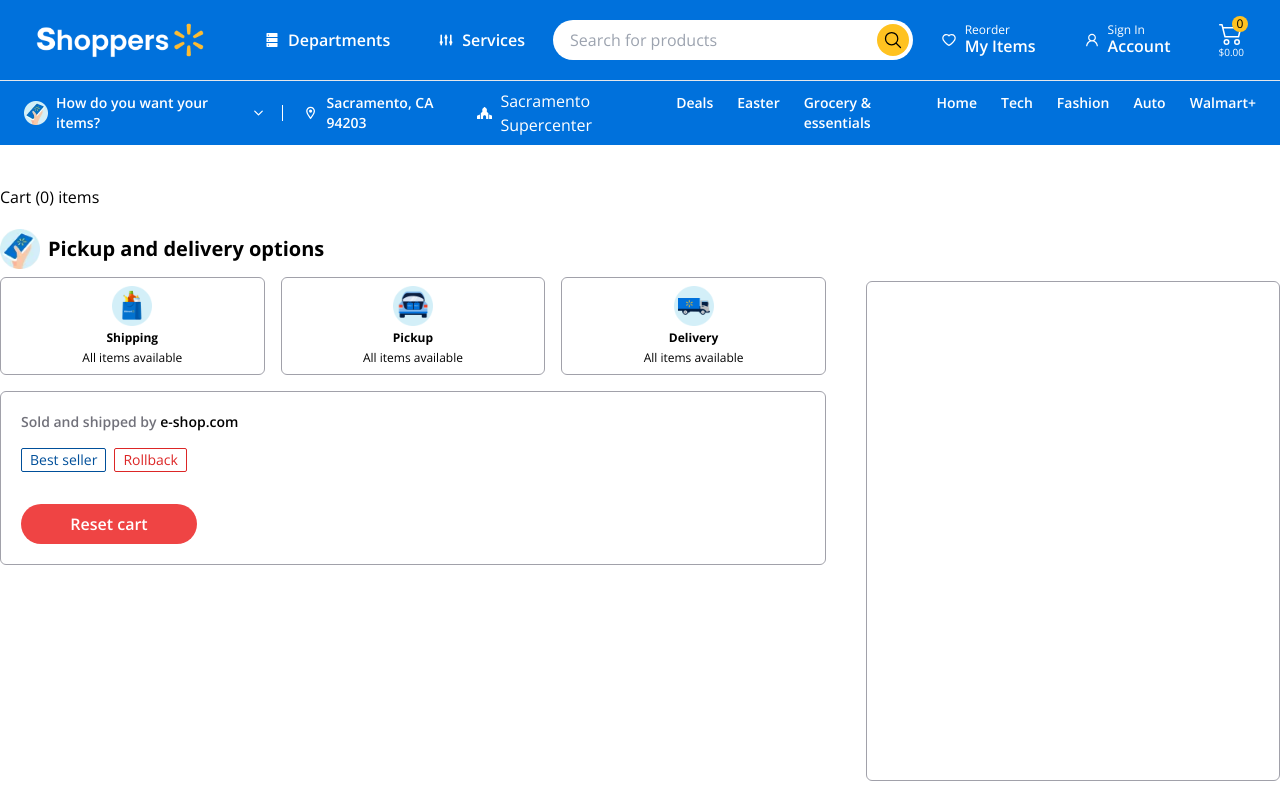
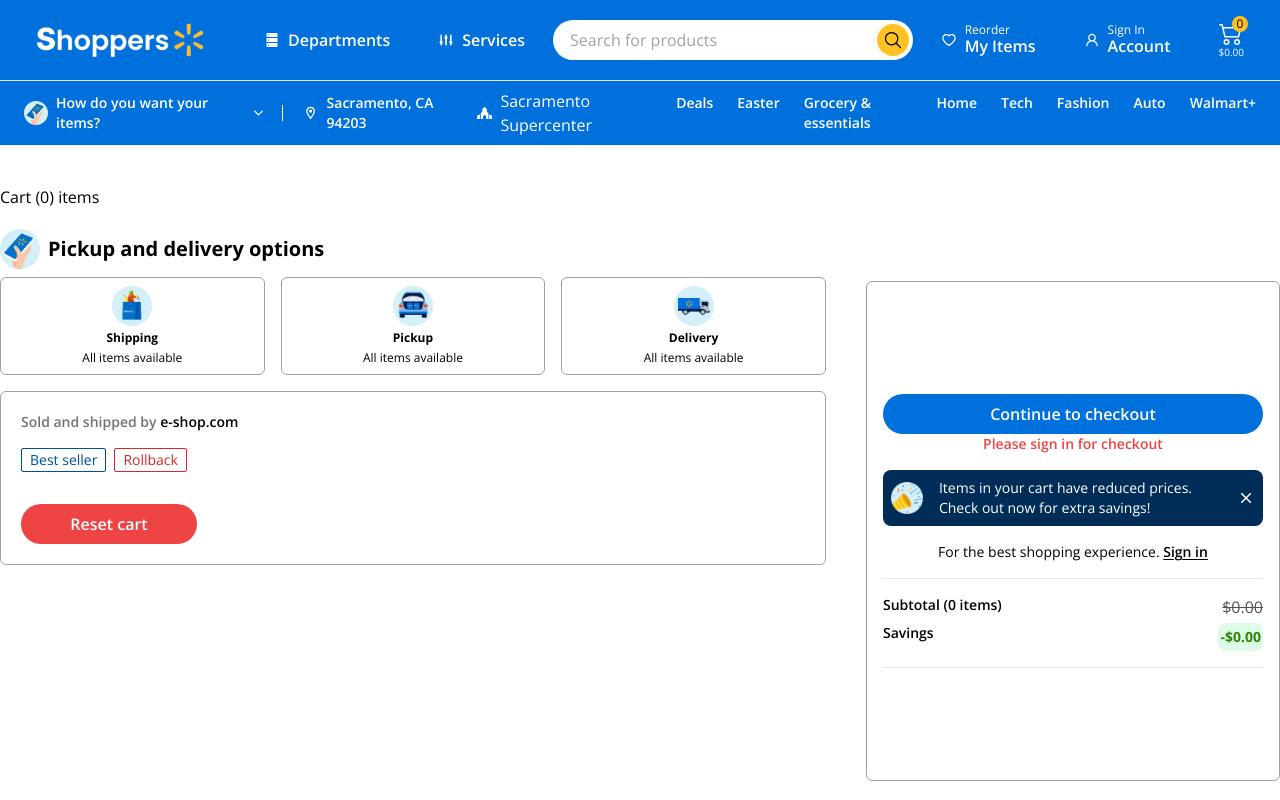
Before and after one commit to Shahriar-Turag/e-shop, a Next.js app: page /cart in a window 1280 px wide. Shown: the top 800 px of the page. Built offline with nearby package versions, Linux system fonts and the light colour scheme.

Commit message:
add more functionalities to cart page

```diff
--- a/components/CartPage.tsx
+++ b/components/CartPage.tsx
@@ -1,4 +1,4 @@
-import React from 'react';
+import React, { useEffect, useState } from 'react';
 import { useSelector, useDispatch } from 'react-redux';
 import {
 	emptyCart,
@@ -14,12 +14,41 @@
 import { MdOutlineAdd } from 'react-icons/md';
 import { HiMinusSm } from 'react-icons/hi';
 import FormatePrice from './FormatePrice';
-import { minusQuantity, removeFromCart, resetCart } from '@/redux/e_shopSlice';
+import {
+	minusQuantity,
+	plusQuantity,
+	removeFromCart,
+	resetCart,
+} from '@/redux/e_shopSlice';
+import { IoMdClose } from 'react-icons/io';
 
 const CartPage = () => {
 	const dispatch = useDispatch();
 
 	const productData = useSelector((state: any) => state.productData);
+	const [warningMsg, setWarningMsg] = useState<boolean>(false);
+	//price
+	const [totalOldPrice, setTotalOldPrice] = useState<number>(0);
+	const [totalSavings, setTotalSavings] = useState<number>(0);
+	const [totalPrice, setTotalPrice] = useState<number>(0);
+
+	useEffect(() => {
+		setWarningMsg(true);
+		let oldPrice = 0;
+		let savings = 0;
+		let price = 0;
+
+		productData.forEach((item: StoreProduct) => {
+			oldPrice += item.oldPrice * item.quantity;
+			savings += (item.oldPrice - item.price) * item.quantity;
+			price += item.price * item.quantity;
+			return;
+		});
+
+		setTotalOldPrice(oldPrice);
+		setTotalSavings(savings);
+		setTotalPrice(price);
+	}, [productData]);
 
 	return (
 		<div className='w-full py-10'>
@@ -119,28 +148,84 @@
 												</p>
 												{/* buttons */}
 												<div className='mt-2 flex items-center gap-4'>
-													<button  className='text-sm underline underline-offset-2 decoration-[1px] text-zinc-600 hover:no-underline hover:text-blue duration-300'>
+													<button
+														onClick={() =>
+															dispatch(
+																removeFromCart({
+																	_id: item._id,
+																	title: item.title,
+																	description:
+																		item.description,
+																	image: item.image,
+																	price: item.price,
+																	oldPrice:
+																		item.oldPrice,
+																	quantity:
+																		item.quantity,
+																	brand: item.brand,
+																	category:
+																		item.category,
+																})
+															)
+														}
+														className='text-sm underline underline-offset-2 decoration-[1px] text-zinc-600 hover:no-underline hover:text-blue duration-300'
+													>
 														Remove
 													</button>
 													<div className='w-28 h-9 border border-zinc-400 rounded-full text-base font-semibold text-black flex items-center justify-between px-3'>
-														<button onClick={() => dispatch(minusQuantity({
-                              id: item._id,
+														<button
+															onClick={() =>
+																dispatch(
+																	minusQuantity(
+																		{
+																			_id: item._id,
 																			title: item.title,
-                              description: item.description,
+																			description:
+																				item.description,
 																			image: item.image,
 																			price: item.price,
-                              oldPrice: item.oldPrice,
-                              quantity: item.quantity,
+																			oldPrice:
+																				item.oldPrice,
+																			quantity:
+																				item.quantity,
 																			brand: item.brand,
-                              category: item.category,
-
-                            }))} className='text-base w-5 h-5 text-zinc-600 hover:bg-[#74767c] hover:text-white rounded-full flex items-center justify-center cursor-pointer duration-200'>
+																			category:
+																				item.category,
+																		}
+																	)
+																)
+															}
+															className='text-base w-5 h-5 text-zinc-600 hover:bg-[#74767c] hover:text-white rounded-full flex items-center justify-center cursor-pointer duration-200'
+														>
 															<HiMinusSm />
 														</button>
 														<span>
 															{item.quantity}
 														</span>
-														<button className='text-lg w-5 h-5 text-zinc-600 hover:bg-[#74767c] hover:text-white rounded-full flex items-center justify-center cursor-pointer duration-200'>
+														<button
+															onClick={() =>
+																dispatch(
+																	plusQuantity(
+																		{
+																			_id: item._id,
+																			title: item.title,
+																			description:
+																				item.description,
+																			image: item.image,
+																			price: item.price,
+																			oldPrice:
+																				item.oldPrice,
+																			quantity:
+																				item.quantity,
+																			brand: item.brand,
+																			category:
+																				item.category,
+																		}
+																	)
+																)
+															}
+															className='text-lg w-5 h-5 text-zinc-600 hover:bg-[#74767c] hover:text-white rounded-full flex items-center justify-center cursor-pointer duration-200'
+														>
 															<MdOutlineAdd />
 														</button>
 													</div>
@@ -148,23 +233,102 @@
 											</div>
 										</div>
 										<div className='w-1/4 text-right flex flex-col items-end gap-1'>
-                      <p className='font-semibold text-xl text-[#2a8703]'><FormatePrice amount={item.price * item.quantity}/></p>
-                      <p className='text-sm line-through txt-zinc-500'><FormatePrice amount={item.oldPrice * item.quantity}/></p>
+											<p className='font-semibold text-xl text-[#2a8703]'>
+												<FormatePrice
+													amount={
+														item.price *
+														item.quantity
+													}
+												/>
+											</p>
+											<p className='text-sm line-through txt-zinc-500'>
+												<FormatePrice
+													amount={
+														item.oldPrice *
+														item.quantity
+													}
+												/>
+											</p>
 											<div className='flex items-center text-xs gap-2'>
-                        <p className='bg-green-200 text-[8px] uppercase px-2 py-[1px]'>You save</p>
+												<p className='bg-green-200 text-[8px] uppercase px-2 py-[1px]'>
+													You save
+												</p>
 												<p className='text-[#2a8703] font-semibold'>
-                          <FormatePrice amount={(item.oldPrice - item.price) * item.quantity}/>
+													<FormatePrice
+														amount={
+															(item.oldPrice -
+																item.price) *
+															item.quantity
+														}
+													/>
 												</p>
 											</div>
 										</div>
 									</div>
 								))}
 							</div>
-              <button onClick={() => dispatch(resetCart())} className='w-44 bg-red-500 text-white h-10 rounded-full text-base font-semibold hover:bg-red-800 duration-300'>Reset cart</button>
+							<button
+								onClick={() => dispatch(resetCart())}
+								className='w-44 bg-red-500 text-white h-10 rounded-full text-base font-semibold hover:bg-red-800 duration-300'
+							>
+								Reset cart
+							</button>
 						</div>
 					</div>
 				</div>
-				<div className='w-1/3 p-4 mt-24 h-[500px] border-[1px] border-zinc-400 rounded-md flex flex-col justify-center gap-4'></div>
+				<div className='w-1/3 p-4 mt-24 h-[500px] border-[1px] border-zinc-400 rounded-md flex flex-col justify-center gap-4'>
+					<div className='w-full flex flex-col gap-4 border-b-[1px] border-b-zinc-200 pb-4'>
+						<button className='bg-blue hover:bg-hoverBg w-full text-white h-10 rounded-full font-semibold duration-300'>
+							Continue to checkout
+						</button>
+						<p className='text-sm text-center text-red-500 -mt-4 font-semibold'>
+							Please sign in for checkout
+						</p>
+						{warningMsg && (
+							<div className='bg-[#002d58] text-white p-2 rounded-lg flex items-center justify-between gap-4'>
+								<Image
+									className='w-8'
+									src={warningImg}
+									alt='warning image'
+								/>
+								<p className='text-sm'>
+									Items in your cart have reduced prices.
+									Check out now for extra savings!
+								</p>
+								<IoMdClose
+									onClick={() => setWarningMsg(false)}
+									className='text-3xl hover:text-red-400 cursor-pointer duration-200'
+								/>
+							</div>
+						)}
+						<p className='text-sm text-center'>
+							For the best shopping experience.&nbsp;
+							<span className='underline underline-offset-2 decoration-[1px] font-semibold'>
+								Sign in
+							</span>
+						</p>
+					</div>
+					{/* checkout price */}
+					<div className='w-full flex flex-col gap-4 border-b-[1px] border-b-zinc-200 pb-4'>
+						<div className='flex flex-col gap-1'>
+							<div className='text-sm flex justify-between'>
+								<p className='font-semibold'>
+									Subtotal{' '}
+									<span>({productData.length} items)</span>
+								</p>
+								<p className='line-through text-zinc-600 text-base'>
+									<FormatePrice amount={totalOldPrice} />
+								</p>
+							</div>
+							<div className='text-sm flex justify-between'>
+								<p className='font-semibold'>Savings</p>
+								<p className='text-[#2a8703] font-bold bg-green-100 py-1 px-[2px] rounded-lg flex'>
+									- <FormatePrice amount={totalSavings} />
+								</p>
+							</div>
+						</div>
+					</div>
+				</div>
 			</div>
 		</div>
 	);
```
Lines whose indentation alone changed are shown as unchanged.
